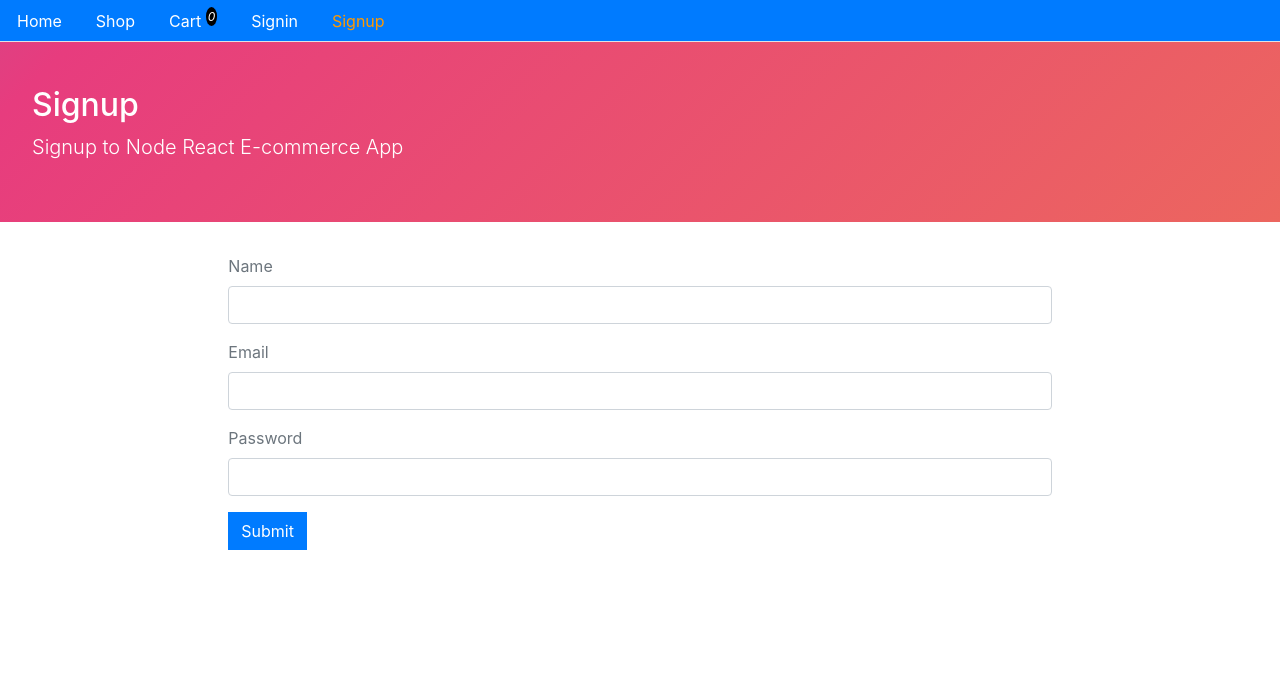
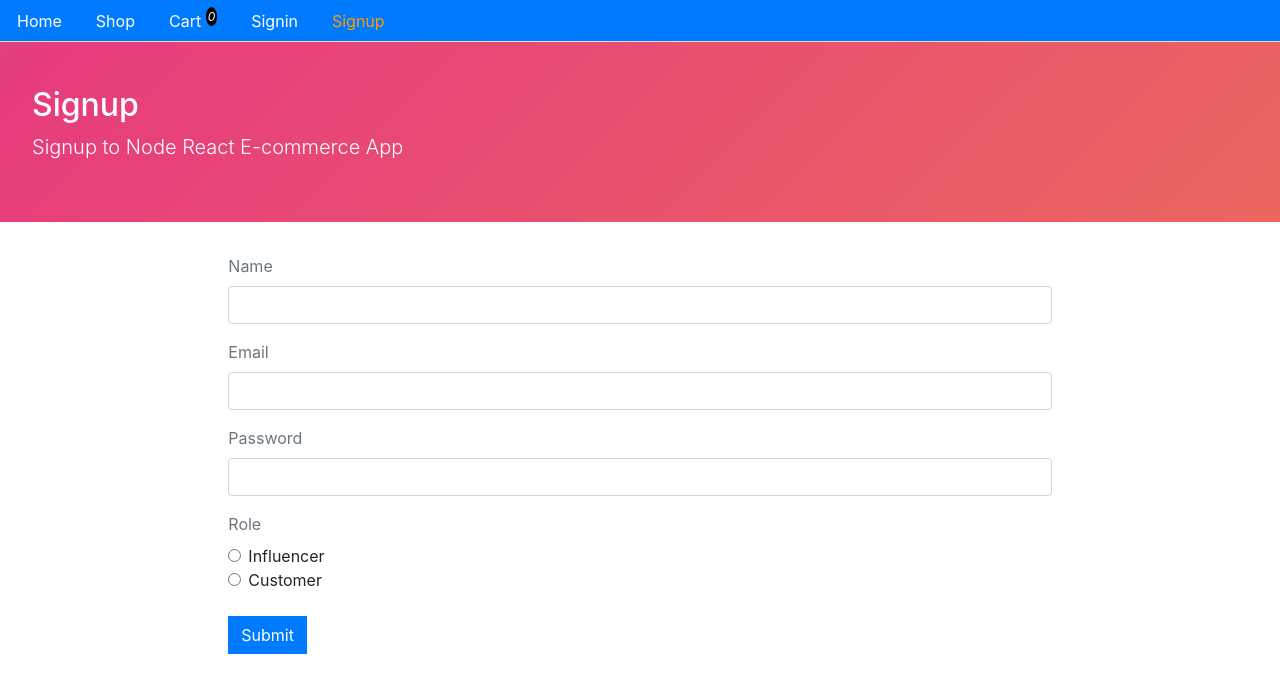
Before and after one commit to fabstars/frontend, a React (Create React App) app: page /signup in a window 1280 px wide. Shown: the top 692 px of the page. Built offline with nearby package versions, Linux system fonts and the light colour scheme; no server answers.

Commit message:
User with roles

```diff
--- a/src/user/Signup.js
+++ b/src/user/Signup.js
@@ -10,9 +10,10 @@ const Signup = () => {
     password: "",
     error: "",
     success: false,
+    role: 1,
   });
 
-  const { name, email, password, success, error } = values;
+  const { name, email, password, success, error, role } = values;
 
   const handleChange = (name) => (event) => {
     setValues({ ...values, error: false, [name]: event.target.value });
@@ -21,7 +22,7 @@ const Signup = () => {
   const clickSubmit = (event) => {
     event.preventDefault();
     setValues({ ...values, error: false });
-    signup({ name, email, password }).then((data) => {
+    signup({ name, email, password, role }).then((data) => {
       console.log("Signup: ", data);
       if (!data) {
         console.log("Something wrong");
@@ -34,6 +35,7 @@ const Signup = () => {
           email: "",
           password: "",
           error: "",
+          role: 1,
           success: true,
         });
       }
@@ -71,6 +73,34 @@ const Signup = () => {
           value={password}
         />
       </div>
+      <label className="text-muted">Role</label>
+
+      <div class="form-check">
+        <input
+          onChange={handleChange("role")}
+          class="form-check-input"
+          type="radio"
+          name="role"
+          id="Influencer"
+          value={1}
+        />
+        <label class="form-check-label" for="Influencer">
+          Influencer
+        </label>
+        <br />
+        <input
+          onChange={handleChange("role")}
+          class="form-check-input"
+          type="radio"
+          name="role"
+          id="Customer"
+          value={2}
+        />
+        <label class="form-check-label" for="Customer">
+          Customer
+        </label>
+      </div>
+      <br />
       <button onClick={clickSubmit} className="btn btn-primary">
         Submit
       </button>
```
